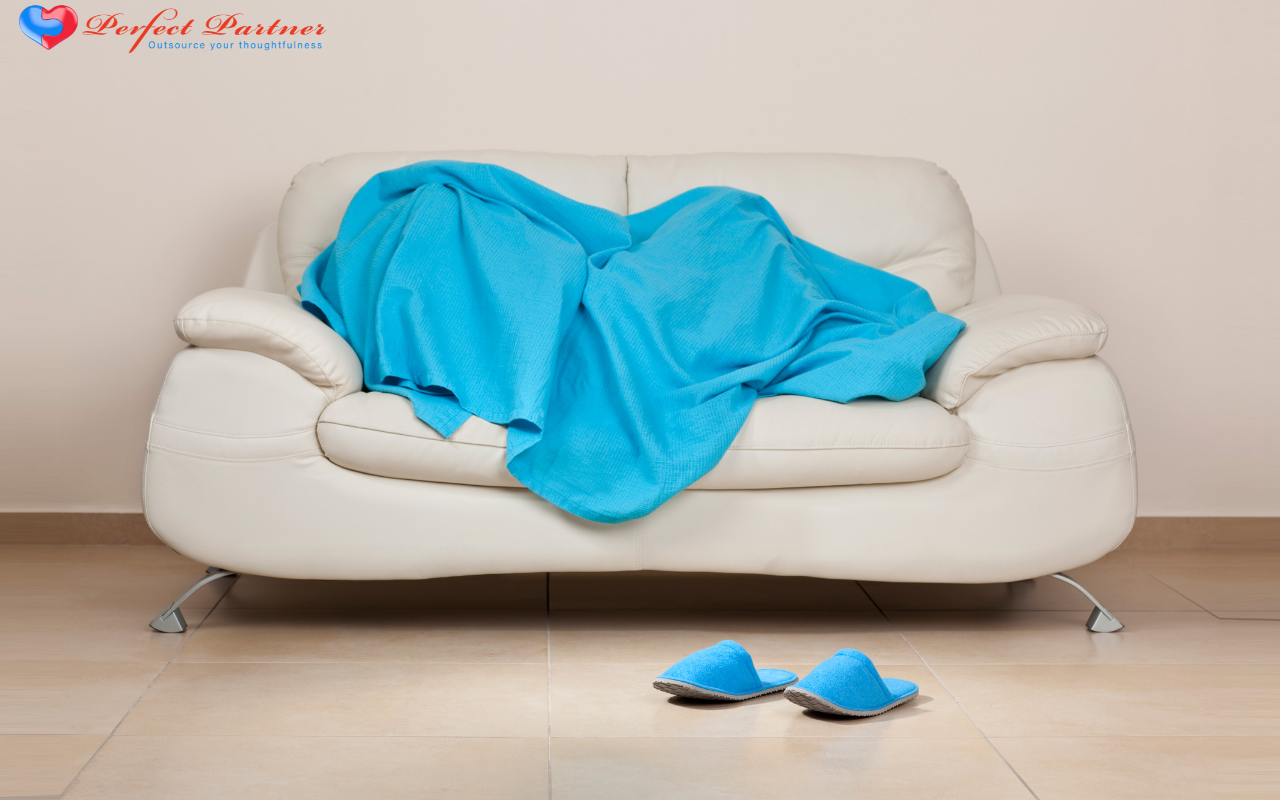
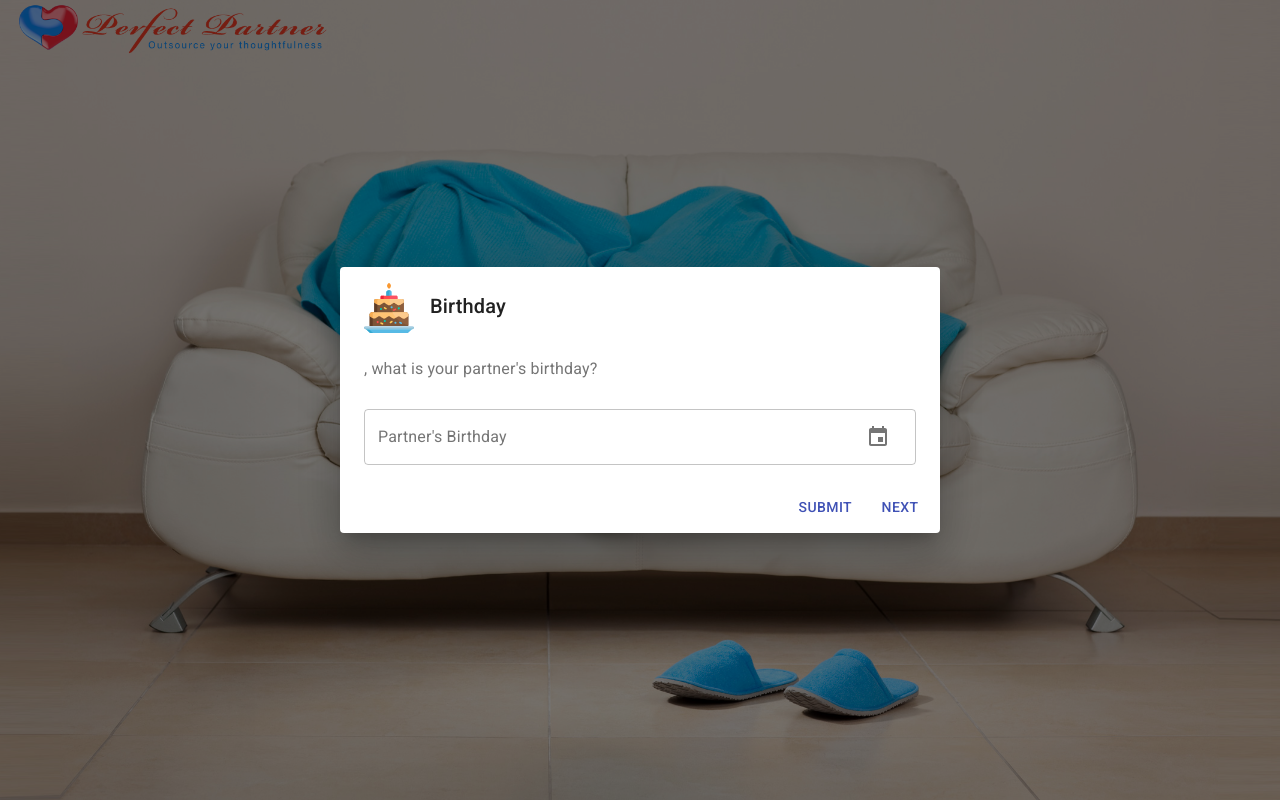
Before and after one commit to petercolella/perfect-partner, a React (Create React App) app in the folder client/: page /birthday in a window 1280 px wide. Built offline with nearby package versions, Linux system fonts and the light colour scheme; the HTML template or start-up script is replaced by a standard one.

Commit message:
adds dialogOpen state to DateQuestionDialog; adds TransitionProps with timeout ternary

```diff
--- a/client/src/components/QuestionComponents/DateQuestionDialog/index.js
+++ b/client/src/components/QuestionComponents/DateQuestionDialog/index.js
@@ -95,11 +95,20 @@ function TransitionUp(props) {
 
 const DateQuestionDialog = props => {
   const [toastOpen, setToastOpen] = React.useState(false);
+  const [dialogOpen, setDialogOpen] = React.useState(true);
 
   const Image = props.image;
 
   const TransitionGrow = React.forwardRef(function Transition(props, ref) {
-    return <Grow ref={ref} {...props} />;
+    return (
+      <Grow
+        style={{
+          transformOrigin: 'top center'
+        }}
+        ref={ref}
+        {...props}
+      />
+    );
   });
 
   function handleToastClose(event, reason) {
@@ -166,8 +175,12 @@ ${new Date(props.userField).toLocaleDateString()}
       </div>
       <Dialog
         fullWidth={true}
-        open={props.dateQuestionDialogOpen}
+        open={dialogOpen}
         TransitionComponent={TransitionGrow}
+        TransitionProps={{
+          ...(dialogOpen ? { timeout: 1000 } : {})
+        }}
+        keepMounted
         onClose={props.closeUpdateComp}
         aria-labelledby="form-dialog-title"
         scroll={'body'}>
@@ -203,7 +216,7 @@ ${new Date(props.userField).toLocaleDateString()}
             Submit
           </Button>
           <Link to={props.link}>
-            <Button onClick={props.setDateQuestionDialogClosed} color="primary">
+            <Button onClick={() => setDialogOpen(false)} color="primary">
               Next
             </Button>
           </Link>
```
